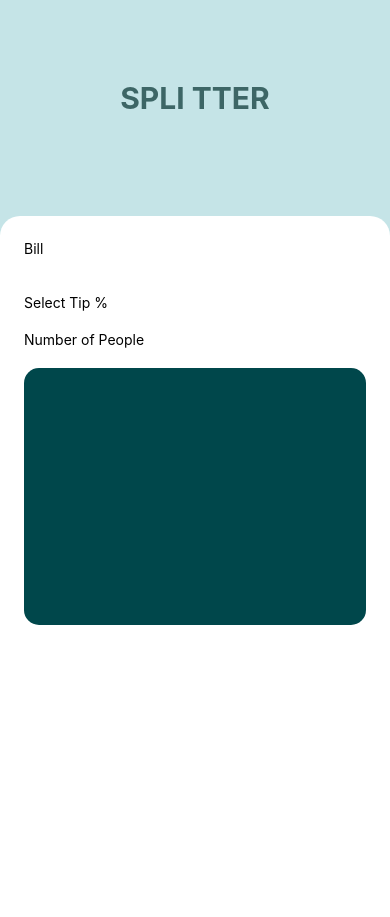
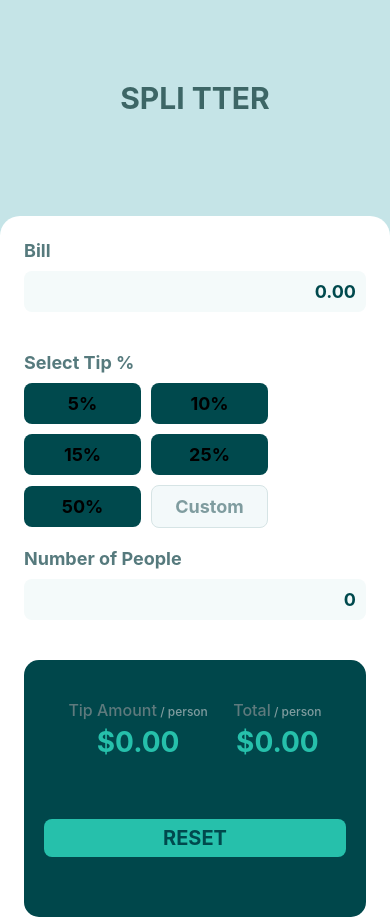
Before and after one commit to mayor-creator/react_native_tutorials, a React Native app in the folder Projects/TipCalculator/: screen / in a window 390 px wide. Before the commit the page ends 844 px from the top, so only its background shows below. Built offline with nearby package versions, Linux system fonts and the light colour scheme.

Commit message:
refactor: extract bill input, people count, tip selection, and price display into dedicated components.

```diff
--- a/Projects/TipCalculator/App.tsx
+++ b/Projects/TipCalculator/App.tsx
@@ -1,5 +1,9 @@
 import { StatusBar } from "expo-status-bar";
-import { StyleSheet, Text, TextInput, View } from "react-native";
+import { Alert, StyleSheet, Text, View } from "react-native";
+import BillInput from "./src/component/BillInput";
+import NumberOfPeopleInput from "./src/component/NumberOfPeopleInput";
+import PriceSection from "./src/component/PriceSelection";
+import RadioButton from "./src/component/RadioButton";
 
 export default function App() {
 	return (
@@ -11,16 +15,21 @@ export default function App() {
 
 			<View style={styles.innerContainer}>
 				<View>
-					<Text>Bill</Text>
-					<TextInput></TextInput>
+					<BillInput />
 				</View>
 				<View>
-					<Text>Select Tip %</Text>
+					<RadioButton />
 				</View>
 				<View>
-					<Text>Number of People</Text>
+					<NumberOfPeopleInput />
 				</View>
-				<View style={styles.totalContainer}></View>
+				<View style={styles.totalContainer}>
+					<PriceSection
+						tipAmount={0}
+						totalAmount={0}
+						onReset={() => Alert.alert("I'm reset button")}
+					/>
+				</View>
 			</View>
 		</View>
 	);
@@ -51,5 +60,14 @@ const styles = StyleSheet.create({
 		backgroundColor: "#00474B",
 		height: 257,
 		borderRadius: 15,
+		padding: 20,
+	},
+	button: {
+		height: 48,
+		width: 281,
+		color: "#00474B",
+	},
+	buttonText: {
+		color: "white",
 	},
 });
--- /dev/null
+++ b/Projects/TipCalculator/src/component/BillInput.tsx
@@ -0,0 +1,86 @@
+import { useState } from "react";
+import { StyleSheet, Text, TextInput, View } from "react-native";
+
+export default function BillInput() {
+	const [bill, setBill] = useState<number | null>(null);
+	const [error, setError] = useState(false);
+
+	const handleChange = (value: string) => {
+		// Allow empty input
+		if (value === "") {
+			setBill(null);
+			setError(false);
+			return;
+		}
+
+		// Only allow numbers and a single decimal point
+		const valid = /^(\d+(\.\d{0,2})?)?$/.test(value);
+		if (!valid) return;
+
+		const num = Number(value);
+		setBill(num);
+
+		// Validation: can't be zero or negative
+		if (num <= 0) {
+			setError(true);
+		} else {
+			setError(false);
+		}
+	};
+
+	return (
+		<View style={styles.billContainer}>
+			<Text style={styles.heading}>Bill</Text>
+
+			{/* Hidden label for accessibility */}
+			<Text style={styles.hiddenLabel}>bill</Text>
+
+			{error && <Text style={styles.errorMessage}>Can't be zero</Text>}
+
+			<TextInput
+				style={[styles.input, error && styles.inputError]}
+				placeholder="0.00"
+				keyboardType="decimal-pad"
+				value={bill !== null ? String(bill) : ""}
+				onChangeText={handleChange}
+			/>
+		</View>
+	);
+}
+
+const styles = StyleSheet.create({
+	billContainer: {
+		marginBottom: 20,
+	},
+	heading: {
+		fontSize: 18,
+		fontWeight: "700",
+		color: "#567a7d",
+		marginBottom: 10,
+	},
+	hiddenLabel: {
+		height: 0,
+		width: 0,
+		opacity: 0,
+	},
+	errorMessage: {
+		color: "#e17055",
+		fontSize: 12,
+		marginBottom: 5,
+	},
+	input: {
+		width: "100%",
+		textAlign: "right",
+		borderRadius: 8,
+		backgroundColor: "hsl(189, 41%, 97%)",
+		padding: 10,
+		fontSize: 18,
+		fontWeight: "700",
+		color: "#00494d",
+		borderWidth: 0,
+	},
+	inputError: {
+		borderWidth: 1,
+		borderColor: "#e17055",
+	},
+});
--- /dev/null
+++ b/Projects/TipCalculator/src/component/NumberOfPeopleInput.tsx
@@ -0,0 +1,77 @@
+import { useState } from "react";
+import { StyleSheet, Text, TextInput, View } from "react-native";
+
+export default function NumberOfPeopleInput() {
+	const [people, setPeople] = useState<number | null>(null);
+	const [error, setError] = useState(false);
+
+	const handleChange = (value: string) => {
+		if (value === "") {
+			setPeople(null);
+			setError(false);
+			return;
+		}
+
+		// Only allow integers
+		const valid = /^\d*$/.test(value);
+		if (!valid) return;
+
+		const num = Number(value);
+		setPeople(num);
+
+		// Validation: can't be zero
+		if (num <= 0) {
+			setError(true);
+		} else {
+			setError(false);
+		}
+	};
+
+	return (
+		<View style={styles.peopleContainer}>
+			<Text style={styles.heading}>Number of People</Text>
+
+			{error && <Text style={styles.errorMessage}>Can't be zero</Text>}
+
+			<TextInput
+				style={[styles.input, error && styles.inputError]}
+				placeholder="0"
+				keyboardType="numeric"
+				value={people !== null ? String(people) : ""}
+				onChangeText={handleChange}
+			/>
+		</View>
+	);
+}
+
+const styles = StyleSheet.create({
+	peopleContainer: {
+		marginBottom: 20,
+	},
+	heading: {
+		fontSize: 18,
+		fontWeight: "700",
+		color: "#567a7d",
+		marginBottom: 10,
+	},
+	errorMessage: {
+		color: "#e17055",
+		fontSize: 12,
+		marginBottom: 5,
+	},
+	input: {
+		width: "100%",
+		textAlign: "right",
+		borderRadius: 8,
+		backgroundColor: "hsl(189, 41%, 97%)",
+		padding: 10,
+		fontSize: 18,
+		fontWeight: "700",
+		color: "#00494d",
+		borderWidth: 0,
+	},
+	inputError: {
+		borderWidth: 1,
+		borderColor: "#e17055",
+	},
+});
--- /dev/null
+++ b/Projects/TipCalculator/src/component/PriceSelection.tsx
@@ -0,0 +1,98 @@
+import { StyleSheet, Text, TouchableOpacity, View } from "react-native";
+
+interface PriceProps {
+	tipAmount: number; // per person
+	totalAmount: number; // per person
+	onReset: () => void;
+}
+
+export default function PriceSection({
+	tipAmount,
+	totalAmount,
+	onReset,
+}: PriceProps) {
+	return (
+		<View style={styles.container}>
+			{/* Tip Amount */}
+			<View style={styles.amountContainer}>
+				<View style={styles.labelGroup}>
+					<Text style={styles.labelText}>
+						Tip Amount
+						<Text style={styles.perPerson}> / person</Text>
+					</Text>
+					<Text style={styles.amountText}>${tipAmount.toFixed(2)}</Text>
+				</View>
+
+				{/* Total */}
+				<View style={styles.labelGroup}>
+					<Text style={styles.labelText}>
+						Total
+						<Text style={styles.perPerson}> / person</Text>
+					</Text>
+					<Text style={styles.amountText}>${totalAmount.toFixed(2)}</Text>
+				</View>
+			</View>
+
+			{/* Reset Button */}
+			<View style={styles.resetContainer}>
+				<TouchableOpacity style={styles.resetButton} onPress={onReset}>
+					<Text style={styles.resetButtonText}>RESET</Text>
+				</TouchableOpacity>
+			</View>
+		</View>
+	);
+}
+
+const styles = StyleSheet.create({
+	container: {
+		paddingTop: 20,
+		width: "100%",
+	},
+	amountContainer: {
+		flexDirection: "row",
+		justifyContent: "space-evenly",
+		alignItems: "center",
+		gap: 1, // 0.0625rem ~ 1px
+		paddingBottom: 20,
+	},
+	labelGroup: {
+		alignItems: "center",
+		justifyContent: "space-evenly",
+	},
+	labelText: {
+		color: "#5e7a7d",
+		fontSize: 16,
+		fontWeight: "500",
+	},
+	perPerson: {
+		fontSize: 12,
+		color: "#7f9c9f",
+	},
+	amountText: {
+		color: "#26c0ab", // example color for tip/total
+		fontSize: 28,
+		fontWeight: "700",
+		marginTop: 5,
+	},
+	resetContainer: {
+		flexDirection: "row",
+		justifyContent: "center",
+		alignItems: "center",
+		paddingTop: 40,
+		gap: 24, // 1.5rem
+	},
+	resetButton: {
+		width: "100%",
+		height: 38, // 2.375rem
+		borderRadius: 8, // 0.5rem
+		backgroundColor: "#26c0ab", // strong cyan
+		justifyContent: "center",
+		alignItems: "center",
+	},
+	resetButtonText: {
+		color: "#00494d", // very dark cyan
+		fontSize: 20, // 1.25rem
+		fontWeight: "700",
+		textTransform: "uppercase",
+	},
+});
--- /dev/null
+++ b/Projects/TipCalculator/src/component/RadioButton.tsx
@@ -0,0 +1,125 @@
+import { useState } from "react";
+import { Pressable, StyleSheet, Text, TextInput, View } from "react-native";
+
+export default function RadioButton() {
+	const [selectedTip, setSelectedTip] = useState<number | null>(null);
+	const [customTip, setCustomTip] = useState<number | null>(null);
+
+	const tips = [5, 10, 15, 25, 50];
+
+	const isCustomActive = customTip !== null;
+	const isRadioActive = selectedTip !== null;
+
+	return (
+		<>
+			<View>
+				<Text style={styles.heading}>Select Tip %</Text>
+			</View>
+			<View style={styles.radio}>
+				{tips.map((tip) => (
+					<Pressable
+						key={tip}
+						disabled={isCustomActive}
+						style={[
+							styles.radioLabel,
+							selectedTip === tip && styles.selectedRadioLabel,
+							isCustomActive && styles.disabledInput,
+						]}
+						onPress={() => {
+							setSelectedTip(tip);
+							setCustomTip(null);
+						}}
+					>
+						<Text
+							style={[
+								styles.radioLabelText,
+								selectedTip === tip && styles.selectedRadioLabelText,
+								isCustomActive && styles.disabledText,
+							]}
+						>
+							{tip}%
+						</Text>
+					</Pressable>
+				))}
+
+				{/* Custom Input Tip */}
+				<TextInput
+					style={[styles.customInput, isRadioActive && styles.disabledInput]}
+					placeholder="Custom"
+					placeholderTextColor="#7f9c9f"
+					keyboardType="numeric"
+					// convert number to string
+					value={customTip !== null ? String(customTip) : ""}
+					editable={!isRadioActive}
+					onChangeText={(value) => {
+						// convert string to number
+						const num = value === "" ? null : Number(value);
+						setCustomTip(num);
+						if (num !== null) setSelectedTip(null);
+					}}
+				/>
+			</View>
+		</>
+	);
+}
+
+const styles = StyleSheet.create({
+	heading: {
+		fontSize: 18,
+		fontWeight: "700",
+		color: "#567a7d",
+		marginBottom: 10,
+	},
+
+	radio: {
+		flexDirection: "row",
+		alignItems: "center",
+		gap: 10,
+		flexWrap: "wrap",
+		width: "100%",
+	},
+
+	radioLabel: {
+		backgroundColor: "hsl(183, 100%, 15%)",
+		borderRadius: 8,
+		width: 117,
+		padding: 10,
+		justifyContent: "center",
+		alignItems: "center",
+	},
+
+	radioLabelText: {
+		color: "hsl(0, 0%, 100%",
+		fontSize: 18,
+		fontWeight: "700",
+	},
+
+	// active and selected state
+	selectedRadioLabel: {
+		backgroundColor: "hsl(172, 67%, 45%)",
+	},
+	selectedRadioLabelText: {
+		color: "hsl(183, 100%, 15%)",
+	},
+
+	customInput: {
+		width: 117,
+		padding: 10,
+		borderRadius: 8,
+		borderWidth: 1,
+		borderColor: "#d6e4e5",
+		fontSize: 18,
+		fontWeight: "700",
+		color: "hsl(183, 100%, 15%)",
+		backgroundColor: "#f3f9fa",
+		textAlign: "center",
+	},
+
+	// disabled state
+	disabledInput: {
+		opacity: 0.5,
+	},
+	disabledText: {
+		opacity: 0.5,
+	},
+});
```
